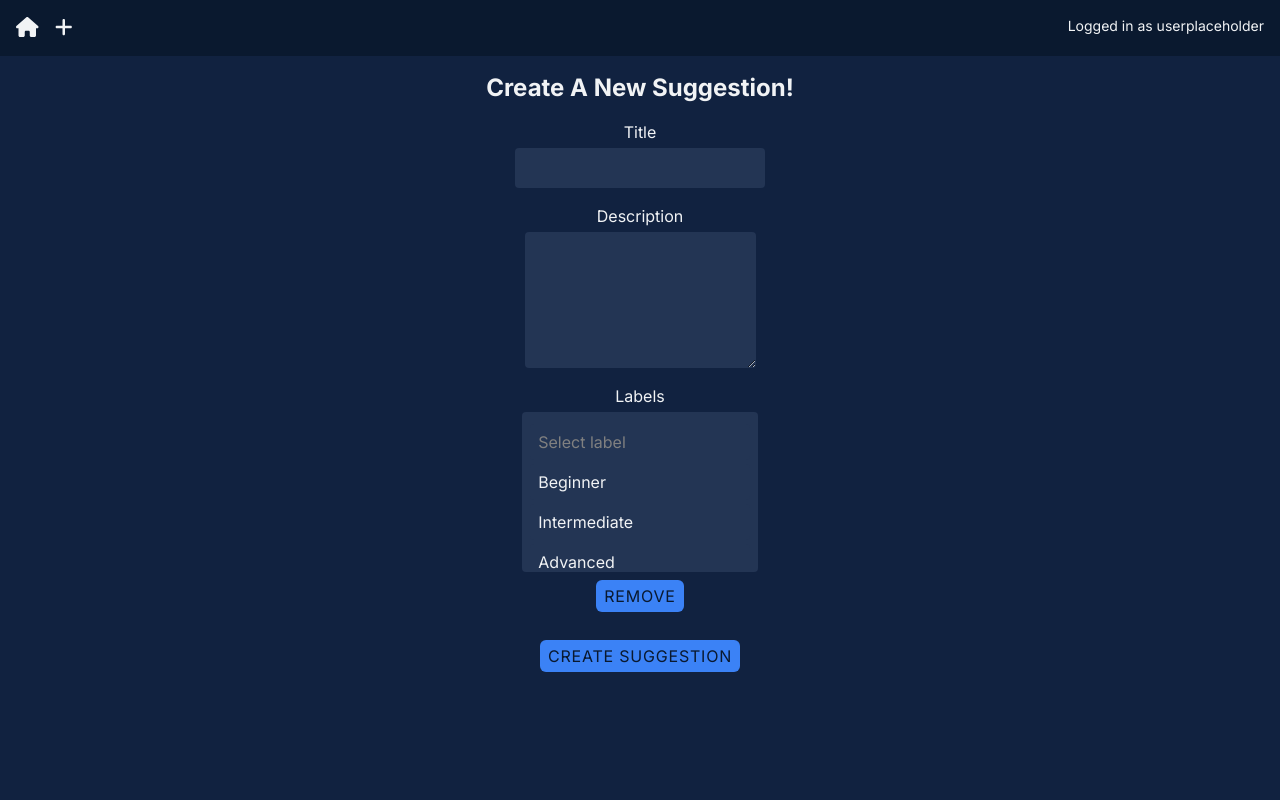
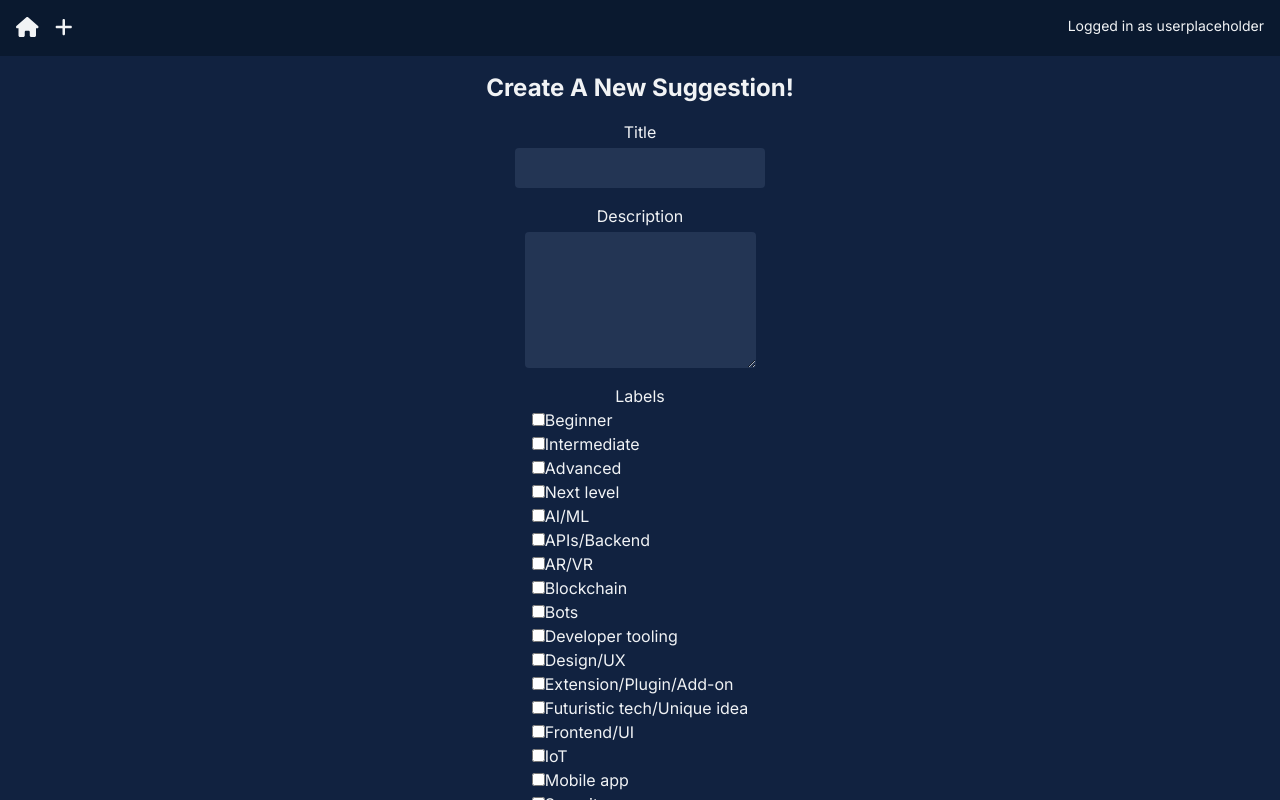
Before and after one commit to IanStroemkjaerJensen/oss-app, a Next.js app: page /SuggestionPage/new in a window 1280 px wide. Built offline with nearby package versions, Linux system fonts and the light colour scheme.

Commit message:
form and label component now able to handle selecting multiple labels from a checkbox list -Todo: Handle / symbols in labels

```diff
--- a/app/(components)/Label.jsx
+++ b/app/(components)/Label.jsx
@@ -2,8 +2,9 @@ import React from "react";
 
 const Label = ({ labels }) => {
   const getColor = (labels) => {
-    let color = "bg-red-700";
+    //Todo - handle / symbols in labels
 
+    let color = "bg-slate-700";
     if (Array.isArray(labels)) {
       labels.forEach((label) => {
         switch (label) {
@@ -151,7 +152,7 @@ const Label = ({ labels }) => {
 
   return (
     <span
-      className={`labels display: inline-block rounded-xl w-fit h-fit text-sm p-1 m-1 text-black ${getColor(
+      className={`labels display: inline-block rounded-xl w-15 h-7 text-sm p-1 m-1 text-black ${getColor(
         labels
       )}`}
     >
--- a/app/(components)/SuggestionCard.jsx
+++ b/app/(components)/SuggestionCard.jsx
@@ -18,8 +18,10 @@ const SuggestionCard = ({ suggestion }) => {
           <p className="flex-grow h-40 w-25 overflow-hidden text-ellipsis mb-2">
             {suggestion.description}
           </p>
-          <div className="flex flex-row">
-            <Label labels={suggestion.labels} />
+          <div className="h-20 w-25 overflow-hidden">
+            {suggestion.labels.map((label, index) => (
+              <Label key={index} labels={label} />
+            ))}
           </div>
           <p className="text-xs ml-auto">{suggestion.createdAt}</p>
           <div className="flex-grow" />
--- a/app/(components)/SuggestionForm.jsx
+++ b/app/(components)/SuggestionForm.jsx
@@ -35,7 +35,7 @@ const SuggestionForm = () => {
   const startingSuggestionData = {
     title: "",
     description: "",
-    labels: [""],
+    labels: [],
     votecount: 0,
     upvotes: 0,
     downvotes: 0,
@@ -54,17 +54,19 @@ const SuggestionForm = () => {
   };
 
   const handleLabelChange = (e) => {
-    const value = e.target.value;
-    setFormData((prevState) => {
-      // Prevents duplicate labels
-      if (prevState.labels.includes(value)) {
-        return prevState;
-      }
-      return {
+    const { value, checked } = e.target;
+
+    if (checked) {
+      setFormData((prevState) => ({
         ...prevState,
         labels: [...prevState.labels, value],
-      };
-    });
+      }));
+    } else {
+      setFormData((prevState) => ({
+        ...prevState,
+        labels: prevState.labels.filter((label) => label !== value),
+      }));
+    }
   };
 
   const removeLabel = (index) => {
@@ -114,35 +116,21 @@ const SuggestionForm = () => {
           rows="5"
         ></textarea>
         <label>Labels</label>
-        <select
-          className="h-40"
-          multiple
-          onChange={handleLabelChange}
-          value={formData.labels}
-        >
-          <option value="" disabled>
-            Select label
-          </option>
+        <div className="label-options">
           {predefinedLabels.map((label) => (
-            <option key={label} value={label}>
-              {label}
-            </option>
-          ))}
-        </select>
-        <div className="selected-labels">
-          {formData.labels.map((label, index) => (
-            <div key={index} className="label-item ">
-              <span className="labels">{label}</span>
-              <button
-                className="btn-forms "
-                type="button"
-                onClick={() => removeLabel(index)}
-              >
-                Remove
-              </button>
+            <div key={label}>
+              <input
+                type="checkbox"
+                id={label}
+                value={label}
+                onChange={handleLabelChange}
+                checked={formData.labels.includes(label)}
+              />
+              <label htmlFor={label}>{label}</label>
             </div>
           ))}
         </div>
+
         <button className="btn-forms mt-5" type="submit">
           Create Suggestion
         </button>
```
